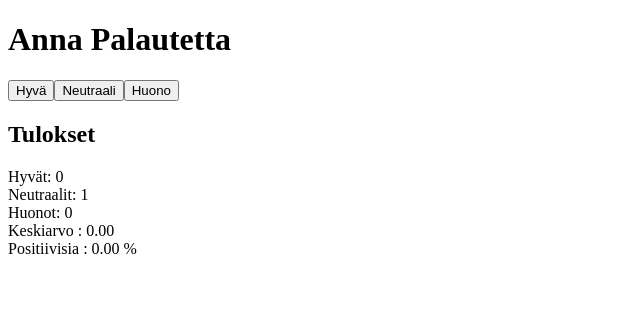
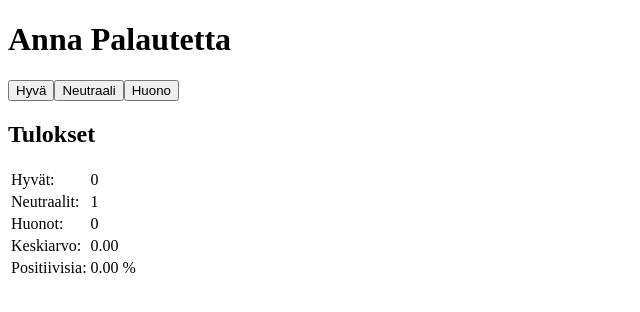
Before and after one commit to Rahkis/tehtava1.1, a React (Create React App) app: page / in a window 1280 px wide. Both pictures are taken after a click on the button "Neutraali". Shown: the top 312 px of the page, without its empty margins (0-640 px from the left). Built offline with nearby package versions, Linux system fonts and the light colour scheme.

Commit message:
tehtava1_11

```diff
--- a/src/index.js
+++ b/src/index.js
@@ -9,17 +9,19 @@ const Button =({ handleClick, text}) => (
 
 const Statistics = ({hyva, neutraali, huono}) =>{
     return(
-        <div>
-        <div> Hyvät:  {hyva}</div>
-        <div> Neutraalit:  {neutraali}</div>
-        <div> Huonot:  {huono}</div>
-        </div>
+        <tbody>
+        <tr><td>Hyvät:</td><td>{hyva}</td></tr>
+        <tr><td>Neutraalit:</td><td>{neutraali}</td></tr>
+        <tr><td>Huonot:</td><td>{huono}</td></tr>
+        </tbody>
         )
 }
 
 const Statistic =({ nimi, arvo, extra})=>{
     return(
-        <div>{nimi} : {arvo} {extra}</div>
+        <tbody>
+        <tr><td>{nimi}:</td><td>{arvo} {extra}</td></tr>
+        </tbody>
     )
 }
 
@@ -34,9 +36,11 @@ const Results = ({hyva, neutraali, huono}) =>{
         return(
             <div>
             <div> <h2>Tulokset</h2></div>
+            <table>
             <Statistics hyva = {hyva} neutraali = {neutraali} huono={huono} />
             <Statistic nimi="Keskiarvo" arvo={keskiarvo.toFixed(2)} />
             <Statistic nimi="Positiivisia" arvo={pos.toFixed(2)} extra="%" />
+            </table>
             </div>
             )
     }else{
@@ -58,8 +62,6 @@ class App extends React.Component{
     }
 
     asetaPalaute =(palaute)=>{
-        console.log(palaute)
-        console.log(this.state[palaute])
         return () => {
             this.setState({
                 [palaute]: this.state[palaute] +1
```
